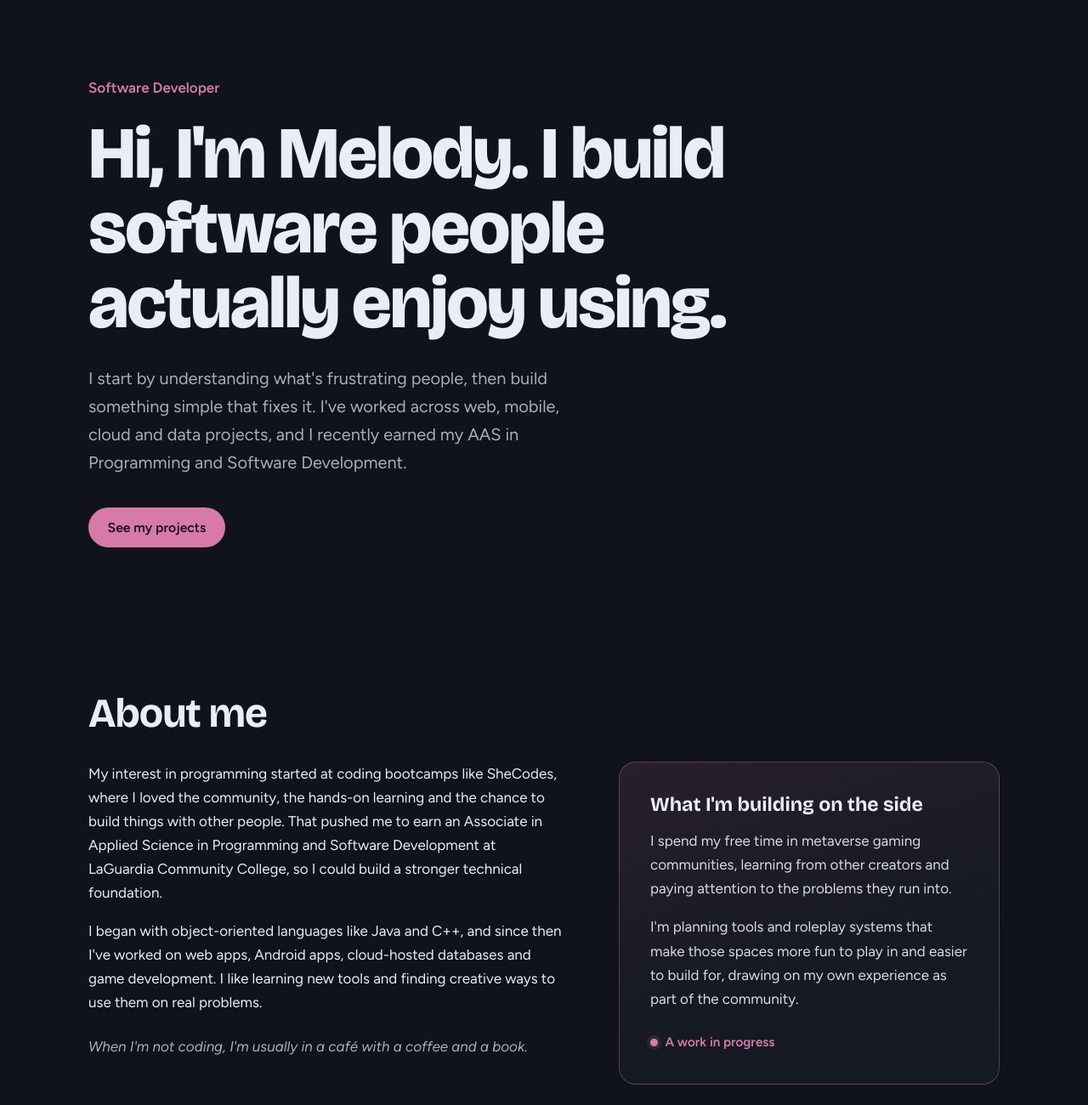
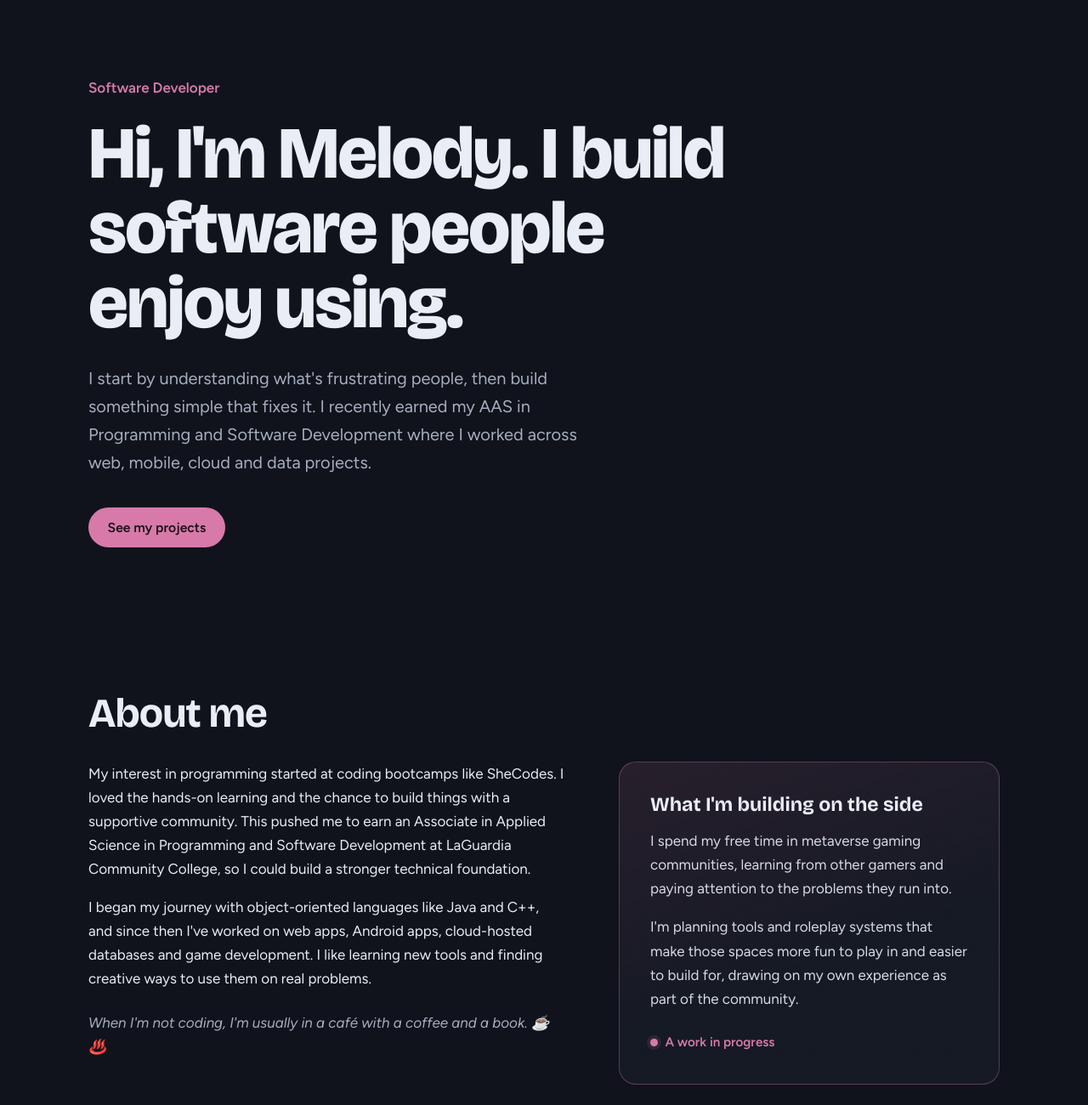
Before and after one commit to melodym18/melodym18.github.io, a plain HTML site: page index.html in a window 1280 px wide. Shown: the part 120-1420 px from the top of the page at 85% size. Drawn offline with nearby package versions, Linux system fonts and the light colour scheme; no server answers.

Commit message:
Personalized language on the main page

```diff
--- a/index.html
+++ b/index.html
@@ -30,8 +30,8 @@
   <main id="main">
     <section class="hero wrap" id="top">
       <p class="hero-role">Software Developer</p>
-      <h1 class="hero-title">Hi, I'm Melody. I build software people actually enjoy using.</h1>
-      <p class="hero-lead">I start by understanding what's frustrating people, then build something simple that fixes it. I've worked across web, mobile, cloud and data projects, and I recently earned my AAS in Programming and Software Development.</p>
+      <h1 class="hero-title">Hi, I'm Melody. I build software people enjoy using.</h1>
+      <p class="hero-lead">I start by understanding what's frustrating people, then build something simple that fixes it. I recently earned my AAS in Programming and Software Development where I worked across web, mobile, cloud and data projects.</p>
       <div class="hero-actions">
         <a class="btn btn-primary" href="#projects">See my projects</a>
         <a class="btn btn-ghost js-resume" href="documents/resume.pdf" target="_blank" rel="noopener">View resume</a>
@@ -42,14 +42,14 @@
       <h2 class="section-title" id="about-title">About me</h2>
       <div class="about-grid">
         <div class="about-text">
-          <p>My interest in programming started at coding bootcamps like SheCodes, where I loved the community, the hands-on learning and the chance to build things with other people. That pushed me to earn an Associate in Applied Science in Programming and Software Development at LaGuardia Community College, so I could build a stronger technical foundation.</p>
-          <p>I began with object-oriented languages like Java and C++, and since then I've worked on web apps, Android apps, cloud-hosted databases and game development. I like learning new tools and finding creative ways to use them on real problems.</p>
-          <p class="about-aside">When I'm not coding, I'm usually in a café with a coffee and a book.</p>
+          <p>My interest in programming started at coding bootcamps like SheCodes. I loved the hands-on learning and the chance to build things with a supportive community. This pushed me to earn an Associate in Applied Science in Programming and Software Development at LaGuardia Community College, so I could build a stronger technical foundation.</p>
+          <p>I began my journey with object-oriented languages like Java and C++, and since then I've worked on web apps, Android apps, cloud-hosted databases and game development. I like learning new tools and finding creative ways to use them on real problems.</p>
+          <p class="about-aside">When I'm not coding, I'm usually in a café with a coffee and a book. ☕♨️</p>
         </div>
 
         <aside class="exploring" aria-labelledby="exploring-title">
           <h3 id="exploring-title">What I'm building on the side</h3>
-          <p>I spend my free time in metaverse gaming communities, learning from other creators and paying attention to the problems they run into.</p>
+          <p>I spend my free time in metaverse gaming communities, learning from other gamers and paying attention to the problems they run into.</p>
           <p>I'm planning tools and roleplay systems that make those spaces more fun to play in and easier to build for, drawing on my own experience as part of the community.</p>
           <p class="exploring-status">A work in progress</p>
         </aside>
```
